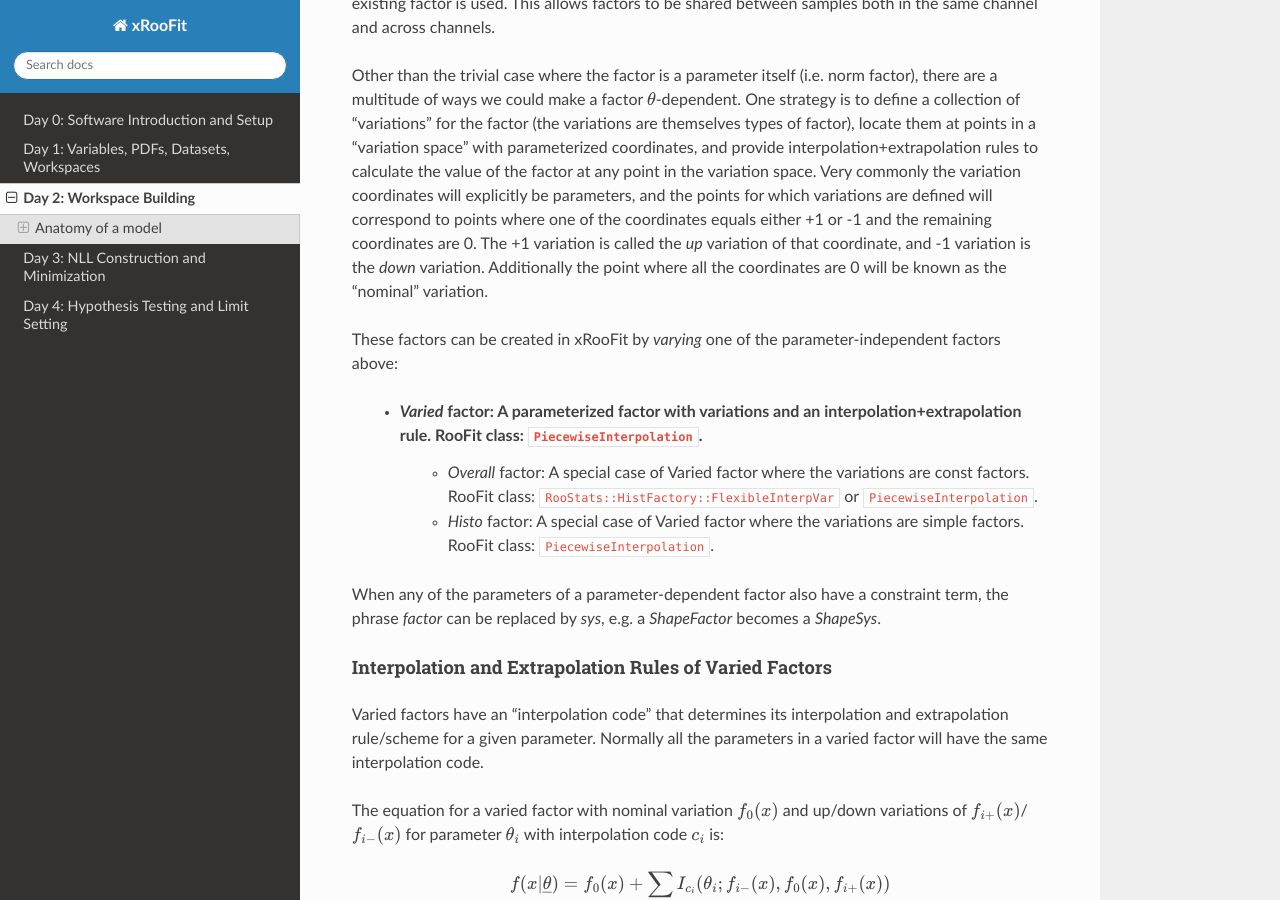
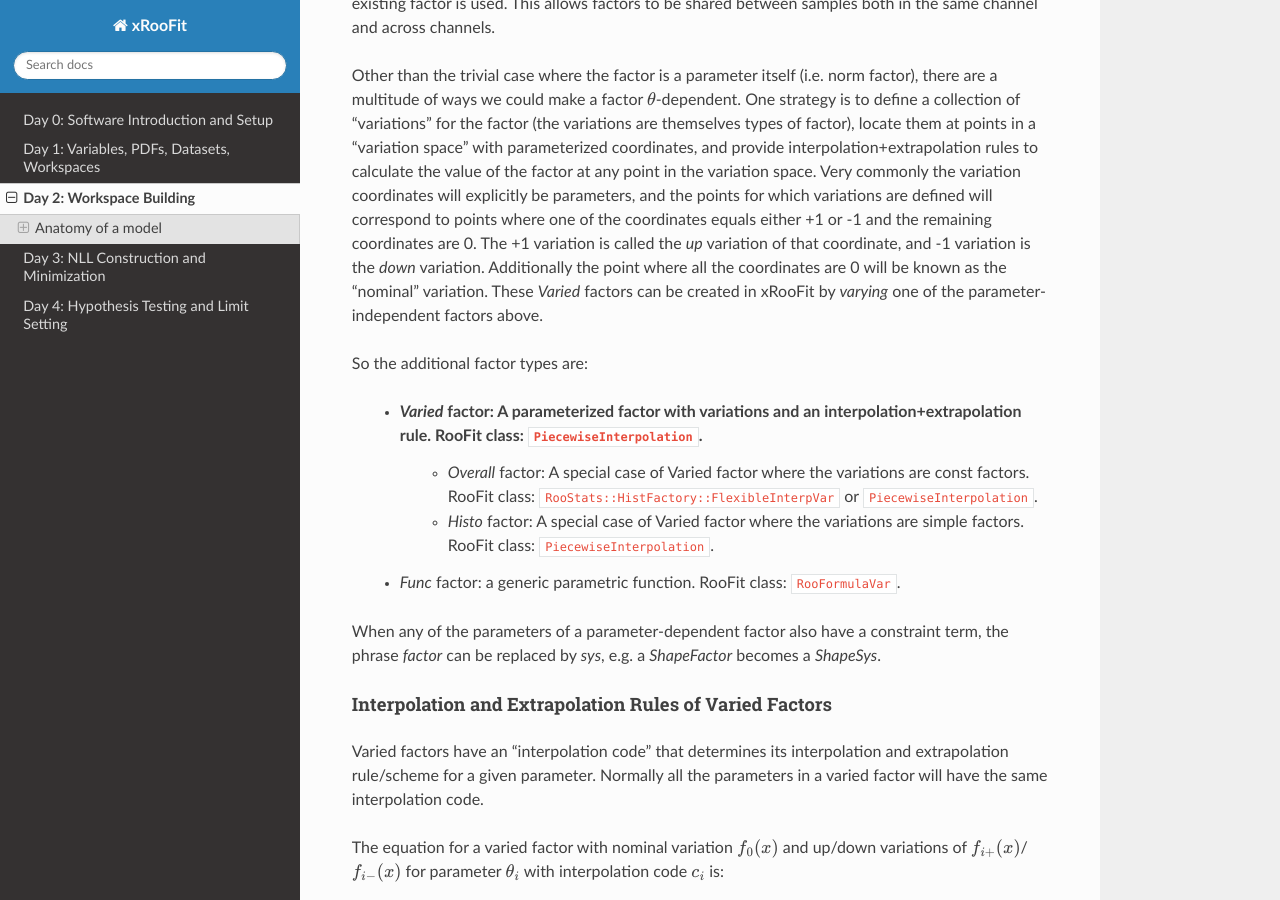
Before and after one commit to will-cern/xroofit-readthedocs, a Sphinx documentation site: the page built from docs/source/workspaceBuilding.rst, in a window 1280 px wide and 900 px high, scrolled down 3298 px. Built offline with Sphinx 7.4.7 and the Read the Docs theme 3.1.0, drawn with Linux system fonts in a browser that asks for light colours.

Commit message:
Update workspaceBuilding.rst

```diff
--- a/docs/source/workspaceBuilding.rst
+++ b/docs/source/workspaceBuilding.rst
@@ -113,13 +113,14 @@ The above factor types can be created and included in a sample as follows:
 
 If a factor with the same name already exists in the workspace, the factor type is ignored and the existing factor is used. This allows factors to be shared between samples both in the same channel and across channels.
 
-Other than the trivial case where the factor is a parameter itself (i.e. norm factor), there are a multitude of ways we could make a factor :math:`\theta`-dependent. One strategy is to define a collection of "variations" for the factor (the variations are themselves types of factor), locate them at points in a "variation space" with parameterized coordinates, and provide interpolation+extrapolation rules to calculate the value of the factor at any point in the variation space. Very commonly the variation coordinates will explicitly be parameters, and the points for which variations are defined will correspond to points where one of the coordinates equals either +1 or -1 and the remaining coordinates are 0. The +1 variation is called the `up` variation of that coordinate, and -1 variation is the `down` variation. Additionally the point where all the coordinates are 0 will be known as the "nominal" variation.
+Other than the trivial case where the factor is a parameter itself (i.e. norm factor), there are a multitude of ways we could make a factor :math:`\theta`-dependent. One strategy is to define a collection of "variations" for the factor (the variations are themselves types of factor), locate them at points in a "variation space" with parameterized coordinates, and provide interpolation+extrapolation rules to calculate the value of the factor at any point in the variation space. Very commonly the variation coordinates will explicitly be parameters, and the points for which variations are defined will correspond to points where one of the coordinates equals either +1 or -1 and the remaining coordinates are 0. The +1 variation is called the `up` variation of that coordinate, and -1 variation is the `down` variation. Additionally the point where all the coordinates are 0 will be known as the "nominal" variation. These `Varied` factors can be created in xRooFit by `varying` one of the parameter-independent factors above.
 
-These factors can be created in xRooFit by `varying` one of the parameter-independent factors above:
+So the additional factor types are:
 
   * `Varied` factor: A parameterized factor with variations and an interpolation+extrapolation rule. RooFit class: ``PiecewiseInterpolation``.
      * `Overall` factor: A special case of Varied factor where the variations are const factors. RooFit class: ``RooStats::HistFactory::FlexibleInterpVar`` or ``PiecewiseInterpolation``.
      * `Histo` factor: A special case of Varied factor where the variations are simple factors. RooFit class: ``PiecewiseInterpolation``.
+  * `Func` factor: a generic parametric function. RooFit class: ``RooFormulaVar``.
 
 When any of the parameters of a parameter-dependent factor also have a constraint term, the phrase `factor` can be replaced by `sys`, e.g. a `ShapeFactor` becomes a `ShapeSys`.
 
```
